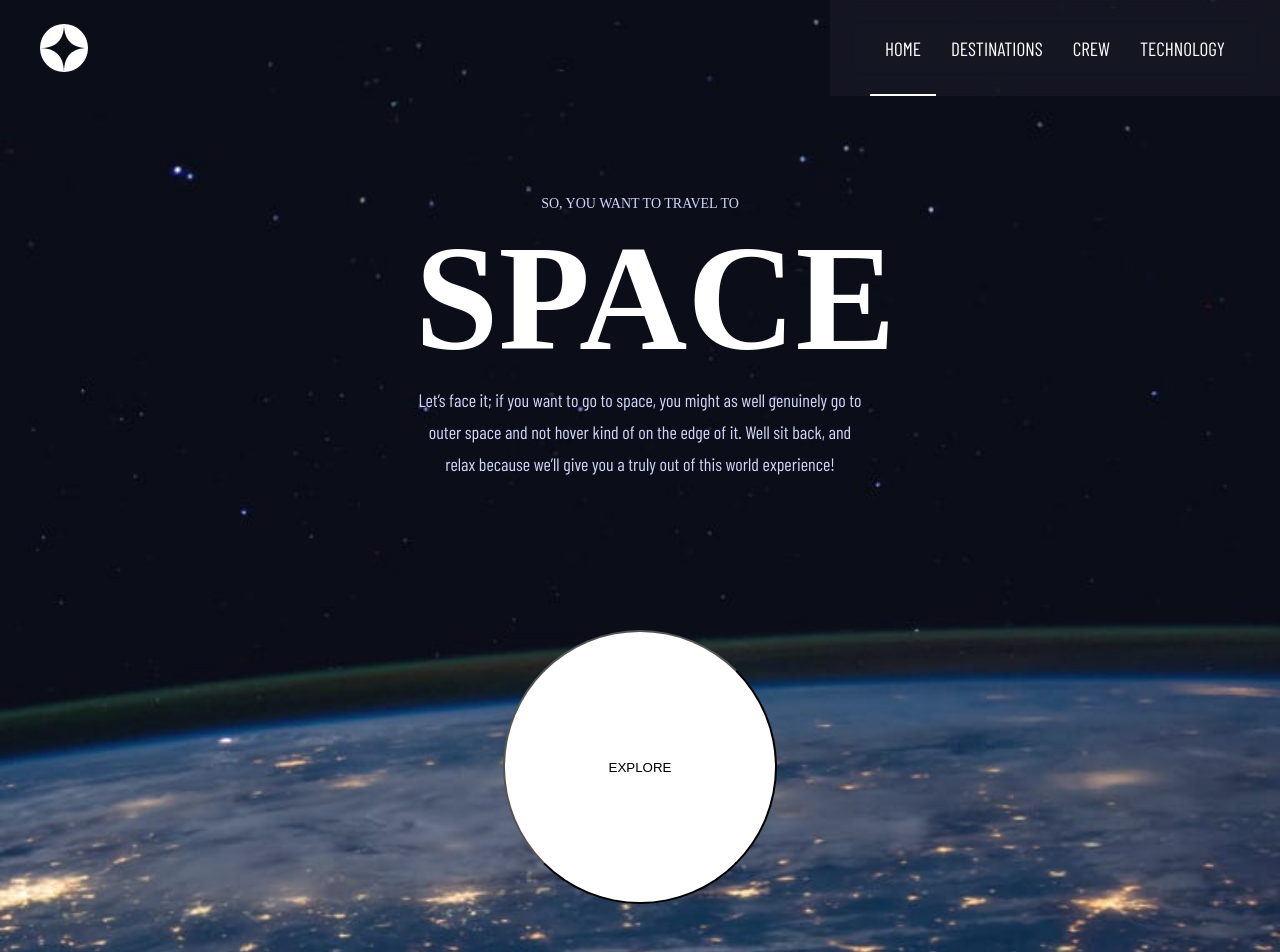
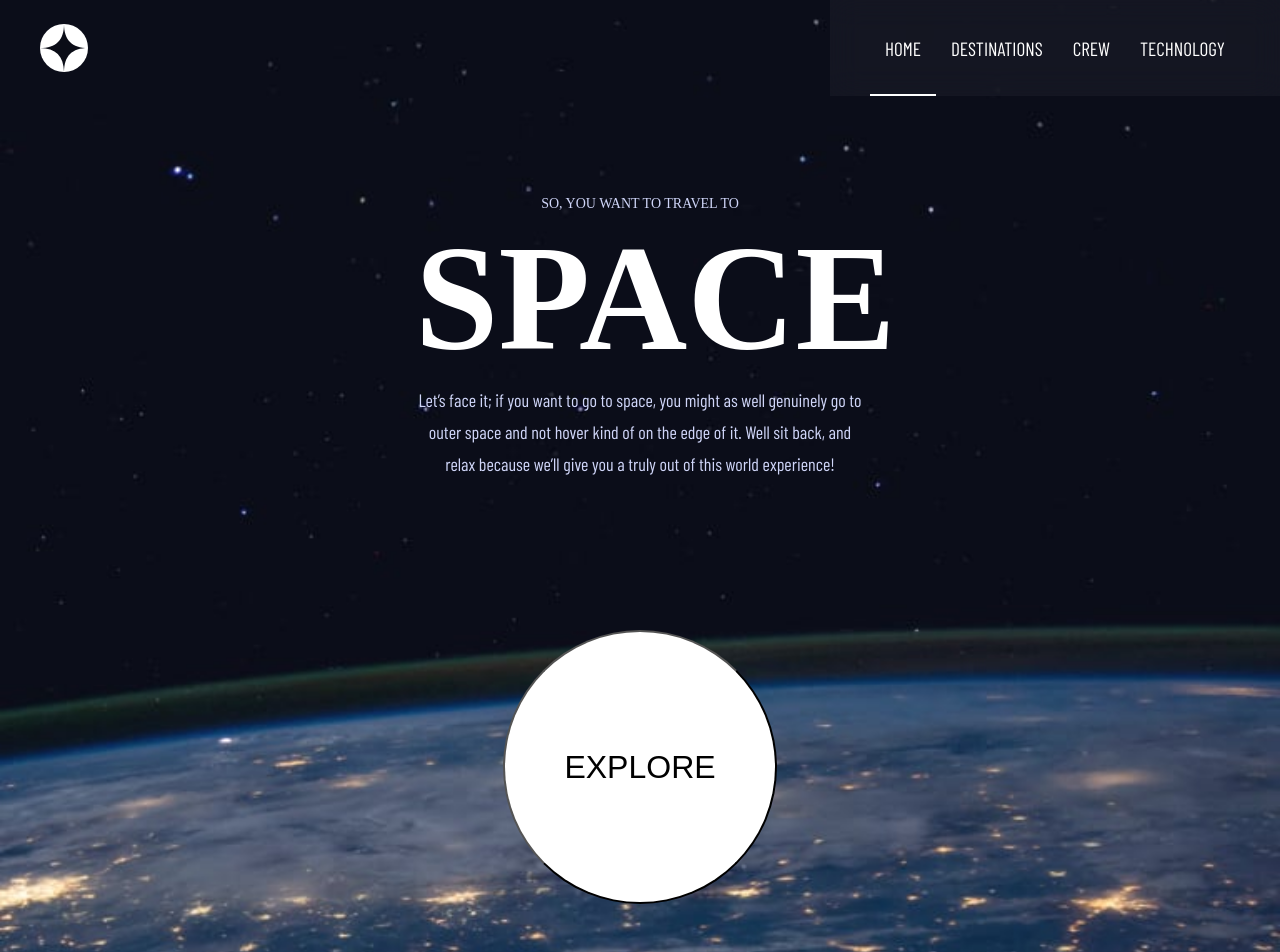
Before and after one commit to UmbraPulsar/space-travel, a Next.js app: page / in a window 1280 px wide. Shown: the top 952 px of the page. Built offline with nearby package versions, Linux system fonts and the light colour scheme; a web font is replaced by a local one.

Commit message:
explore button hover state added

```diff
--- a/styles/Home.module.scss
+++ b/styles/Home.module.scss
@@ -60,7 +60,10 @@
 	border-radius: 50%;
 	background-color: white;
 	text-transform: uppercase;
+	font-size: xx-large;
+	transition: outline 250ms ease-in-out;
 	&:hover {
 		cursor: pointer;
+		outline: rgba($color: #000000, $alpha: 0.5) solid 80px;
 	}
 }
```
